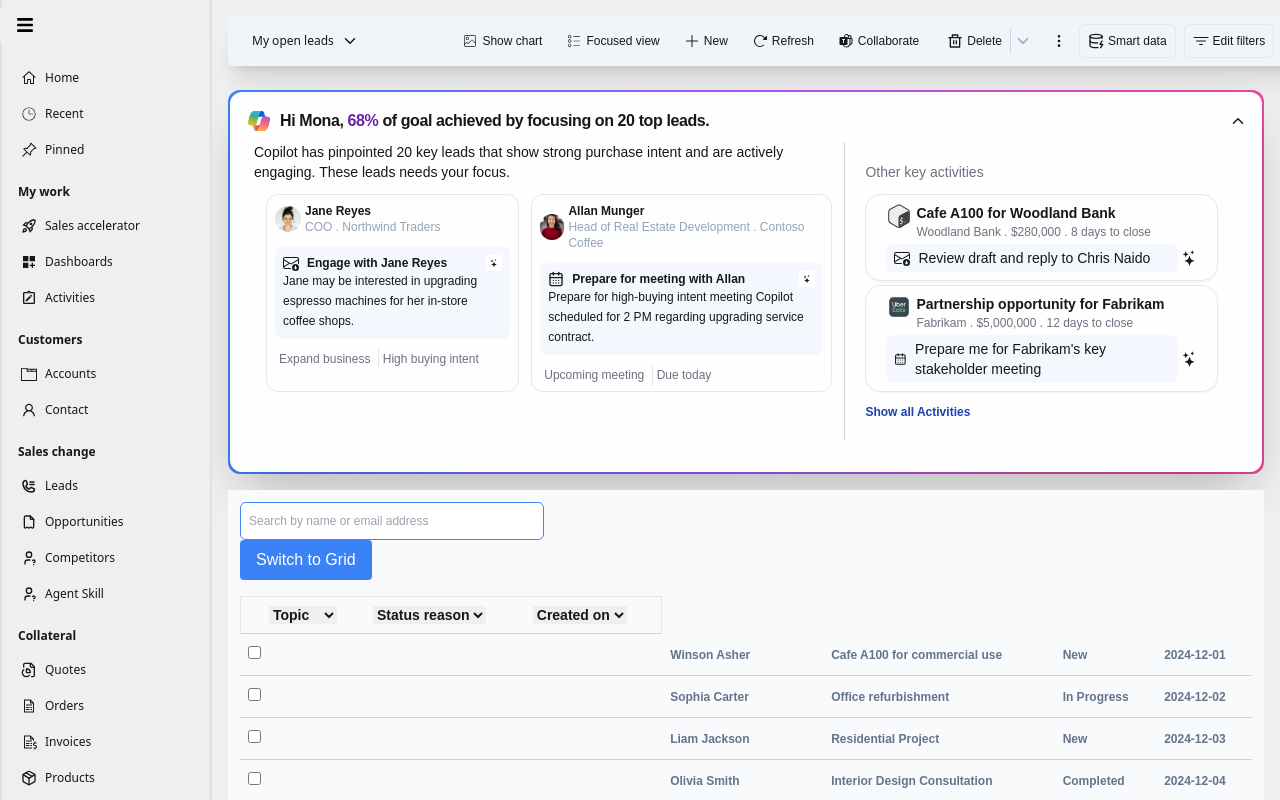
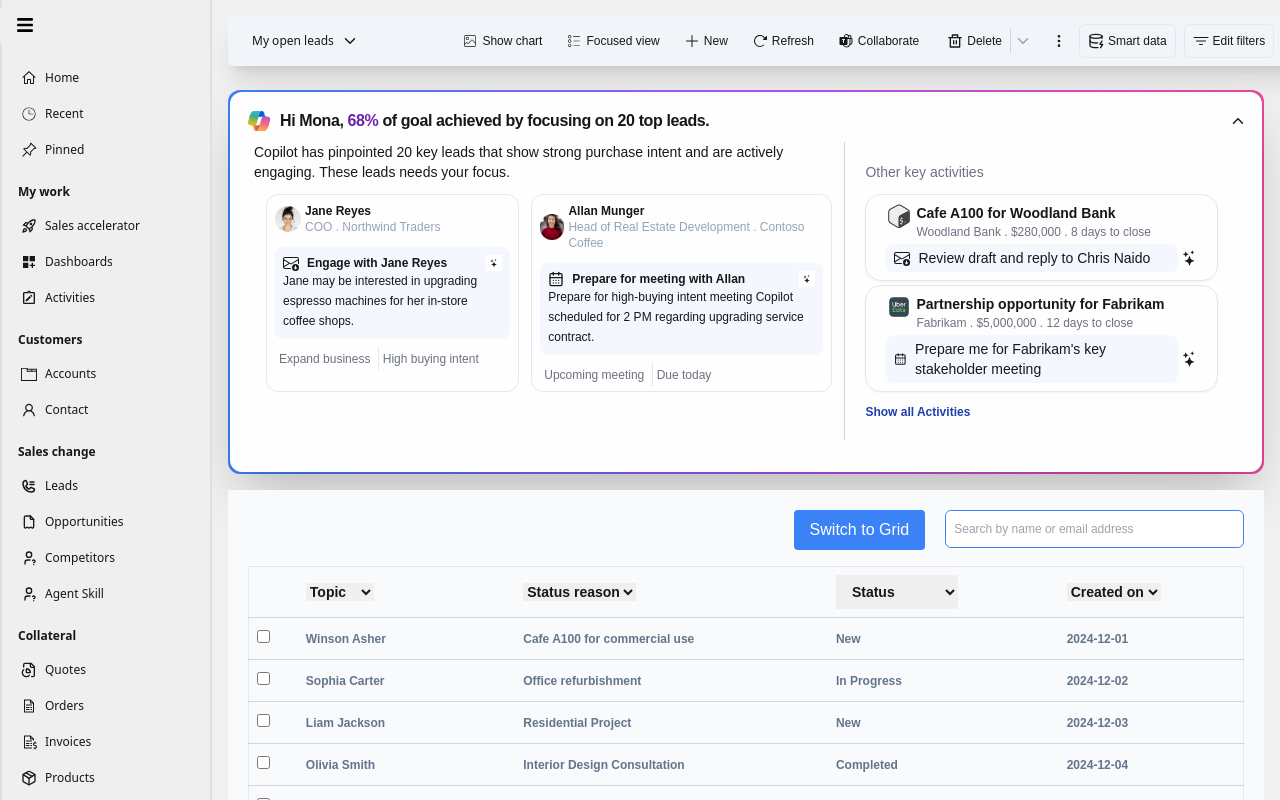
Before and after one commit to miyemicodes/dashboard-test, a Next.js app: page / in a window 1280 px wide. Built offline with nearby package versions, Linux system fonts and the light colour scheme; a web font is replaced by a local one.

Commit message:
table as grid

```diff
--- a/components/Table/Table.tsx
+++ b/components/Table/Table.tsx
@@ -9,7 +9,8 @@
 	const [isGrid, setIsGrid] = useState(false);
 
 	return (
-		<div className="bg-slate-50 p-3">
+		<div className="bg-slate-50 p-5 ">
+			<div className="flex flex-row-reverse items-start gap-5 mb-4">
 				<AppInput
 					type="search"
 					value={search}
@@ -18,23 +19,23 @@
 				/>
 				<button
 					onClick={() => setIsGrid(!isGrid)}
-				className="mb-4 px-4 py-2 bg-blue-500 text-white rounded"
+					className=" px-4 py-2 bg-blue-500 text-white rounded"
 				>
 					Switch to {isGrid ? "Table" : "Grid"}
 				</button>
+			</div>
 
-			<div className="overflow-x-auto">
 			<table
-					className={`table-auto border-collapse w-full text-sm  ${
+				className={`overflow-x-auto table-auto border-collapse w-full text-sm  ${
 					isGrid
-							? "grid grid-cols-4 gap-4" // Grid layout
+						? "grid items-center gap-4" // Grid layout
 						: "table" // Table layout
 				}`}
 			>
-					<thead
+				<div
 					className={`w-full border ${
 						isGrid
-								? "grid grid-cols-4 gap-4" // Grid layout
+							? "grid grid-cols-[auto_auto_auto_auto] gap-4 w-full" // Grid layout
 							: "table" // Table layout
 					}`}
 				>
@@ -54,6 +55,15 @@
 								</select>
 							</th>
 							<th className="border-b border-gray-300 p-2 text-left">
+								<select className="px-3 py-2">
+									<option>Status</option>
+									<option>New</option>
+									<option>In Progress</option>
+									<option>Pending</option>
+									<option>Completed</option>
+								</select>
+							</th>
+							<th className="border-b border-gray-300 p-2 text-left">
 								<select>
 									<option>Created on </option>
 									<option>Date </option>
@@ -61,13 +71,11 @@
 							</th>
 						</tr>
 					)}
-					</thead>
 
-					<tbody className="text-xs font-semibold text-slate-500">
 					{dummyData.map((row) => (
 						<div
 							key={row.id}
-								className={`${
+							className={`text-xs font-semibold text-slate-500 w-full flex flex-col ${
 								isGrid ? "border p-2" : "table-row border-b border-gray-300"
 							}`}
 						>
@@ -75,26 +83,25 @@
 								<input type="checkbox" />
 							</td>
 							{/* Name */}
-								<div className={`p-2 ${isGrid ? "" : "table-cell"}`}>
+							<td className={`p-2 ${isGrid ? "" : "table-cell"}`}>
 								{row.name}
-								</div>
+							</td>
 							{/* Topic */}
-								<div className={`p-2 ${isGrid ? "" : "table-cell"}`}>
+							<td className={`p-2 ${isGrid ? "" : "table-cell"}`}>
 								{row.topic}
-								</div>
+							</td>
 							{/* Status Reason */}
-								<div className={`p-2 ${isGrid ? "" : "table-cell"}`}>
+							<td className={`p-2 ${isGrid ? "" : "table-cell"}`}>
 								{row.statusReason}
-								</div>
+							</td>
 							{/* Created On */}
-								<div className={`p-2 ${isGrid ? "" : "table-cell"}`}>
+							<td className={`p-2 ${isGrid ? "" : "table-cell"}`}>
 								{row.createdOn}
-								</div>
+							</td>
 						</div>
 					))}
-					</tbody>
+				</div>
 			</table>
-			</div>
 		</div>
 	);
 }
```
Lines whose indentation alone changed are shown as unchanged.
